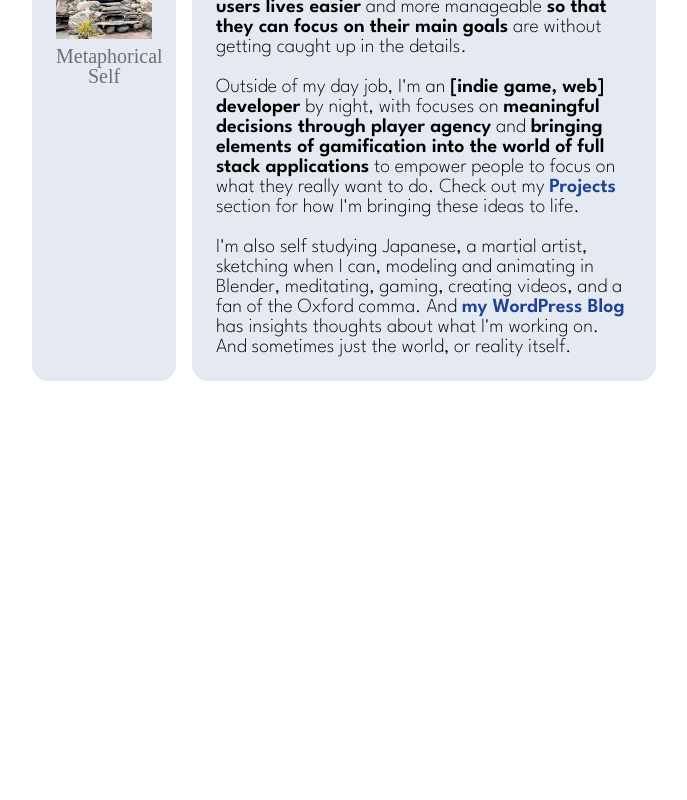
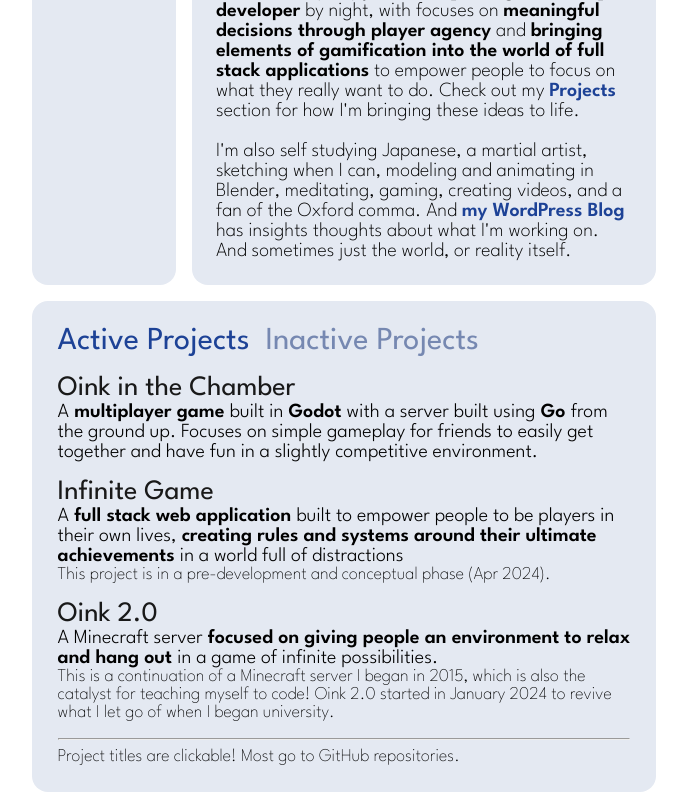
Before and after one commit to Dendrobyte/markside, a React (Create React App) app: page / in a window 1280 px wide. Shown: the part 472-1272 px from the top of the page, without its empty margins (296-983 px from the left). Before the commit the page ends 861 px from the top, so only its background shows below. Built offline with nearby package versions, Linux system fonts and the light colour scheme; a web font is replaced by a local one.

Commit message:
Effectively done with projects tab and such! Nice!

```diff
--- a/public/index.html
+++ b/public/index.html
@@ -7,7 +7,7 @@
     <meta name="theme-color" content="#000000" />
     <meta
       name="description"
-      content="Web site created using create-react-app"
+      content="Portfolio site for Mark Bacon, full-time|backend software engineer and indie game developer."
     />
     <link rel="apple-touch-icon" href="%PUBLIC_URL%/logo192.png" />
     <!--
@@ -24,7 +24,7 @@
       work correctly both with client-side routing and a non-root public URL.
       Learn how to configure a non-root public URL by running `npm run build`.
     -->
-    <title>React App</title>
+    <title>Mark Bacon | Markside</title>
   </head>
   <body>
     <noscript>You need to enable JavaScript to run this app.</noscript>
--- a/src/Home.css
+++ b/src/Home.css
@@ -18,7 +18,7 @@
     padding-top: .05em;
 }
 
-.body-temp {
+.body-central-default {
     text-align: center;
     margin-top: 5%;
 }
@@ -86,3 +86,78 @@
     color: #1D4296;
     text-decoration: none;
 }
+
+.projects-container {
+    padding: .1em;
+}
+
+.project-tabs {
+    text-align: left;
+    display: block;
+}
+
+.project-tab-title {
+    font-family: "League Spartan", sans-serif;
+    font-size: 32px;
+    display: inline;
+    margin-right: .5em;
+}
+
+.project-tab-title:hover {
+    cursor: pointer;
+}
+
+.active-tab-title {
+    color: #1D4296;
+}
+
+.inactive-tab-title {
+    color: #7688B1;
+}
+
+.project-section { /* Section within a tab */
+    margin: 1em 0em;
+    text-align: left;
+}
+
+.project-title {
+    font-family: "League Spartan", sans-serif;
+    font-size: 28px;
+    text-decoration: none;
+}
+
+/* Project Titles Clickable Classes */
+.project-title-link:link {
+    text-decoration: none;
+    color: #191919;
+}
+
+.project-title-link:visited {
+    text-decoration: none;
+    color: #191919;
+}
+
+.project-title-link:hover {
+    text-decoration: none;
+    cursor: pointer;
+    color: #7688B1;
+}
+
+.project-title-link:active {
+    text-decoration: none;
+    color: #191919;
+}
+
+/* End of Project Titles */
+
+.project-desc { /* Matches .gray-league-paragraph | Generalize? */
+    font-family: "League Spartan", sans-serif;
+    font-size: 20px;
+    font-weight: 300;
+}
+
+.project-subtext {
+    font-family: "League Spartan", sans-serif;
+    font-size: 18px;
+    font-weight: 100;
+}
--- a/src/Home.tsx
+++ b/src/Home.tsx
@@ -1,22 +1,11 @@
 import './Home.css';
 import metaphorical_self_img from './img/metaphorical_self.jpg';
 import real_self_img from './img/real_self.jpg';
+import Projects from './markside_components/Projects';
 
 function Home() {
     return (
         <>
-            <header>
-                <div className='primary-header '>
-                    <div className='header-gray-bg'>
-                        <h1 className='dovetail-title header-text'>Markside</h1>
-                    </div>
-                </div>
-
-            </header>
-
-            { /* TODO: Yeet this */ }
-            <h1 className='league-spartan-regular body-temp'>This website is under construction, check back on Monday!<br></br>You can find the old version <a href="https://www.markobacon.com/old">here</a>, but keep in mind it was made what feels like an eternity ago!</h1>
-
             <div className='middle-column'>
                 <div className='middle-top'>
                     <div className='blue-bubble self-pictures'>
@@ -38,9 +27,9 @@ function Home() {
                     </div>
                 </div>
                 <div className ='middle-bottom'>
-                    {
-                        // TODO: This ist he projects tab thing
-                    }
+                    <div className='blue-bubble'>
+                        <Projects />
+                    </div>
                 </div>
             </div>
         </>
--- a/src/Main.tsx
+++ b/src/Main.tsx
@@ -1,18 +1,31 @@
 import { Route, BrowserRouter as Router, Routes } from 'react-router-dom';
+import ShibaHome from './emergenshiba/ShibaHome';
 import Home from './Home';
-import ShibaHome from './emergenshiba/ShibaHome';
+import Unavailable from './markside_components/Unavailable';
 
 function Main() {
   return (
+    <>
+      <header>
+          <div className='primary-header '>
+              <div className='header-gray-bg'>
+                  <h1 className='dovetail-title header-text'>Markside</h1>
+              </div>
+          </div>
+      </header>
+
       <Router>
         <Routes>
 
           <Route path="/" Component={Home} />
 
+          <Route path="/not_available" Component={Unavailable} />
+
           <Route path="/emergenshibe" Component={ShibaHome} />
 
         </Routes>
       </Router>
+    </>
   );
 }
 
--- /dev/null
+++ b/src/markside_components/ProjectItem.tsx
@@ -0,0 +1,92 @@
+interface ProjectItemProps {
+    title: string
+    description: string[]
+    subtext: string | undefined
+    link: string
+}
+
+function ProjectItem(props: ProjectItemProps): JSX.Element {
+    // Defines a project component.
+    // Takes in a title and an array for the description.
+    // Every other element in the array will be bolded.
+    const descriptionParts: JSX.Element[] = []
+
+    // We act on assumption that odd elements are bolded.
+    // And for the spaces, that the last element is not bolded.
+    props.description.forEach((el, i) => {
+        if (i % 2 !== 0) {
+            descriptionParts.push(<span key={i} className='league-p-bold'> {el} </span>)
+        } else {
+            descriptionParts.push(<span key={i}>{el}</span>)
+        }
+    });
+
+    return (
+        <div className='project-section'>
+            <div className='project-title'><a className='project-title-link' href={props.link}>{props.title}</a></div>
+            <div className='project-desc'>{descriptionParts}</div>
+            {props.subtext !== undefined ? <div className='project-subtext'>{props.subtext}</div> : null}
+        </div>
+    )
+}
+
+export default ProjectItem;
+
+// I'm not pulling information from a backend so... it's just all here.
+// I do have a backend, so I could toss this all there just as easily, but for now I'll keep the data chilling on the frontend
+// since it's all static information anyway.
+// Keys are the tab title (Enum type would be useful here) for retrieval in Projects tab.
+export const ALL_PROJECT_ITEMS: Map<string, JSX.Element[]> = new Map<string, JSX.Element[]>([
+    ["Active Projects", [
+        <ProjectItem
+        title="Oink in the Chamber"
+        description={["A", "multiplayer game", "built in", "Godot", "with a server built using", "Go", "from the ground up. Focuses on simple gameplay for friends to easily get together and have fun in a slightly competitive environment."]}
+        subtext={undefined}
+        link="https://github.com/Dendrobyte/OinkITC"
+        />,
+        <ProjectItem
+            title="Infinite Game"
+            description={["A", "full stack web application", "built to empower people to be players in their own lives,", "creating rules and systems around their ultimate achievements", "in a world full of distractions"]}
+            subtext="This project is in a pre-development and conceptual phase (Apr 2024)."
+            link="/not_available"
+        />,
+        <ProjectItem
+            title="Oink 2.0"
+            description={["A Minecraft server", "focused on giving people an environment to relax and hang out", "in a game of infinite possibilities."]}
+            subtext="This is a continuation of a Minecraft server I began in 2015, which is also the catalyst for teaching myself to code! Oink 2.0 started in January 2024 to revive what I let go of when I began university."
+            link="http://www.redstoneoinkcraft.com/"
+        />
+    ]],
+    ["Inactive Projects",[
+        <ProjectItem
+            title="Tetris Clone (Dec '23 - Jan '24)"
+            description={["A 3 week project to give myself", "an introduction to the Godot game engine", "by re-developing a game I am very familiar with (I… love Tetris)."]}
+            subtext={undefined}
+            link="https://github.com/Dendrobyte/TetrisClone"
+        />,
+        <ProjectItem
+            title="TwitLess (2022)"
+            description={["A", "minimalist Twitter app", "that was being built in", "Angular JS", "with an indeterminate back-end."]}
+            subtext="Project unpublished. I dropped this project when Twitter became X, and I decided that Angular wasn't quite for me."
+            link="https://github.com/Dendrobyte/TwitLess"
+        />,
+        <ProjectItem
+            title="RecipeBox (2021)"
+            description={["A", "full stack web application", "built with a React front-end and generic Node backend", "built with 4 others.", "Our intention was to", "make recipe sharing easy and focused for users of all demographics,", "without getting bogged down by a 10 minute read before you access the recipe itself."]}
+            subtext={undefined}
+            link="https://github.com/amn493/RecipeBox"
+        />,
+        <ProjectItem
+            title="OinkTowny (2018-2019)"
+            description={["A Minecraft plugin", "written in Java", "that focused on", "building a creative, non-combative survival world", "for players to connect with and collaborate in."]}
+            subtext={undefined}
+            link="https://github.com/Dendrobyte/OinkTowny"
+        />,
+        <ProjectItem
+            title="CauldronWars (2016-2017)"
+            description={["Without this Minecraft minigame, I would not be the software engineer I am today. This was", " a game built around small online player sizes and designing a custom game mode,", "where", "tens of players would play on Oinkcraft every day", "and I got to discover the joy of play testing."]}
+            subtext={undefined}
+            link="https://github.com/Dendrobyte/CauldronWars"
+        />
+    ]]
+]);
--- a/src/markside_components/Projects.tsx
+++ b/src/markside_components/Projects.tsx
@@ -1,6 +1,34 @@
+import { useState } from "react";
+import { ALL_PROJECT_ITEMS } from "./ProjectItem";
+
+const validTabs: string[] = ["Active Projects", "Inactive Projects"];
+
+// TODO: useEffect to re-render when active tab changes...? i.e. dependency array of [activeTab] I think?
+
 function Projects() {
+    // Parent projects component, handles clicking etc.
+    // TODO: Better way than just relying on the string name?
+    const [activeTab, setActiveTab] = useState("Active Projects")
+
+    // First we render all the possible tabs, making the active one have the 'active-tab-title' class
+    // Then, given that information, we render all the projects who have the same tab name
     return (
-        <></>
+        <div className='projects-container'>
+            <div className='project-tabs'>
+                {
+                    // Sort out the tab titles
+                    validTabs.map(el => {
+                        const activeClass = el === activeTab ? 'active-tab-title' : 'inactive-tab-title'
+                        return <div className={`project-tab-title ${activeClass}`} onClick={() => setActiveTab(el)}>{el}</div>
+                    })
+                }
+            </div>
+            <div className='project-list'>
+                {ALL_PROJECT_ITEMS.get(activeTab)}
+                <hr></hr>
+                <p className='project-subtext'>Project titles are clickable! Most go to GitHub repositories.</p>
+            </div>
+        </div>
     )
 }
 
--- /dev/null
+++ b/src/markside_components/Unavailable.tsx
@@ -0,0 +1,11 @@
+function Unavailable() {
+    return (
+        <div className="body-central-default">
+            <div className="gray-league-paragraph">Looks like the link you're looking for is a dead end. Or at least it's something that doesn't have a home yet!</div>
+            <br></br>
+            <a className="gray-league-paragraph"href="/">Main Page</a>
+        </div>
+    )
+}
+
+export default Unavailable;
```
Also changed, not shown: src/markside_components/ProjectTab.tsx (added, +17 -0 lines), 1 other file (tests, documents, lock files or other folders). Lines whose indentation alone changed are shown as unchanged.
